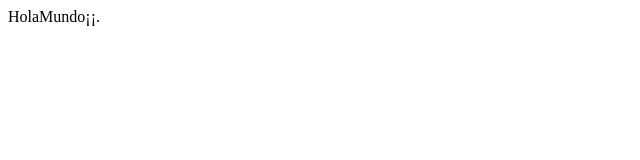
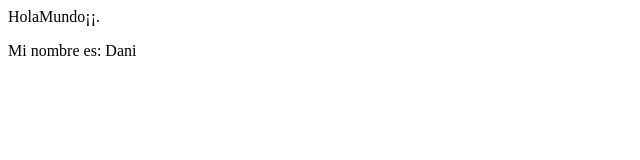
Before and after one commit to jdiazhur/uax-devops-01, a plain HTML site: page index.html in a window 1280 px wide. Shown: the whole page, without its empty margins (0-640 px from the left). Drawn offline with Linux system fonts and the light colour scheme.

Commit message:
Added: Mi nombre

```diff
--- a/index.html
+++ b/index.html
@@ -4,5 +4,6 @@
 	</head>
 	<body>
 		<p>HolaMundo¡¡.</p>
+		<p>Mi nombre es: Dani</p>
 	</body>
 </html>
```
